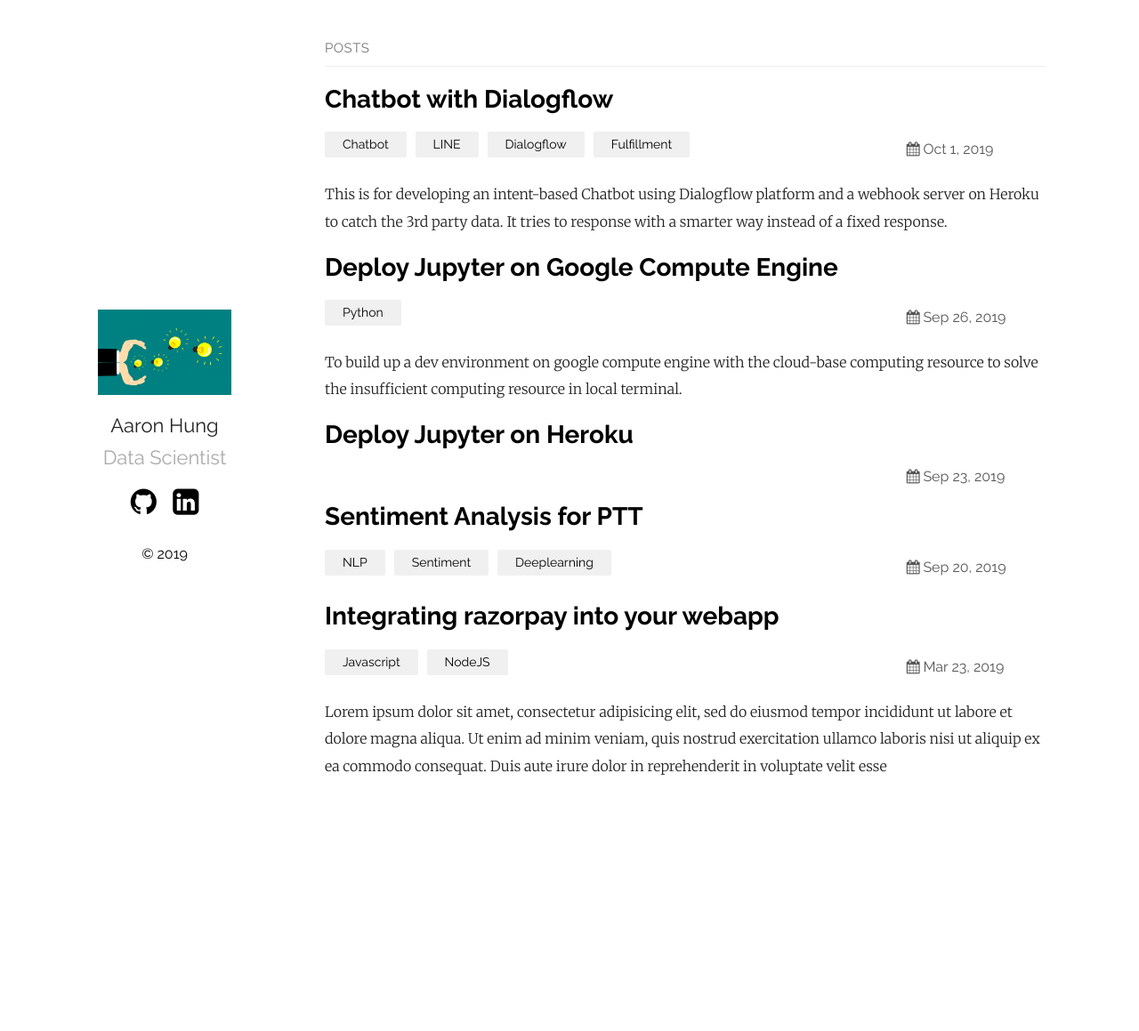
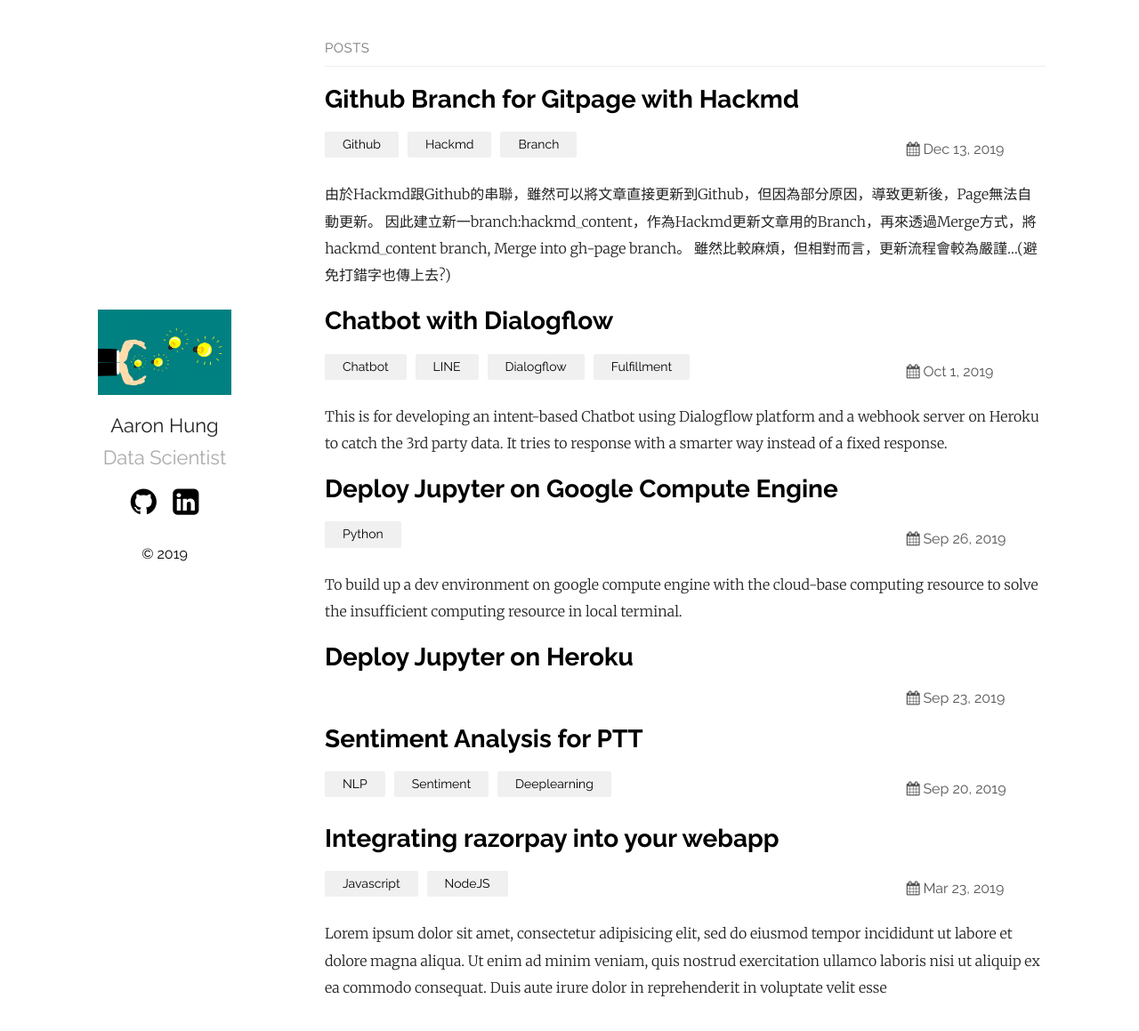
Before and after one commit to aaronhung215/Aaron_BigData-AI, a Jekyll site: the page built from index.md, in a window 1280 px wide and 1171 px high. Shown: the top 1159 px of the window at 89% size. Built offline with Jekyll 4.4.1, drawn with Linux system fonts in a browser that asks for light colours; a file with an impossible date is left out.

Commit message:
modify dateformat

```diff
--- a/_posts/2019-12-23-Hackmd-with-Gitpage.md
+++ b/_posts/2019-12-23-Hackmd-with-Gitpage.md
@@ -1,7 +1,7 @@
 ---
 layout: post
 title: Github Branch for Gitpage with Hackmd
-date: {{ page.date | date: "%Y-%m-%d" }}
+date: 2019-12-13
 categories: Github Hackmd Branch
 comments: true
 ---
```
